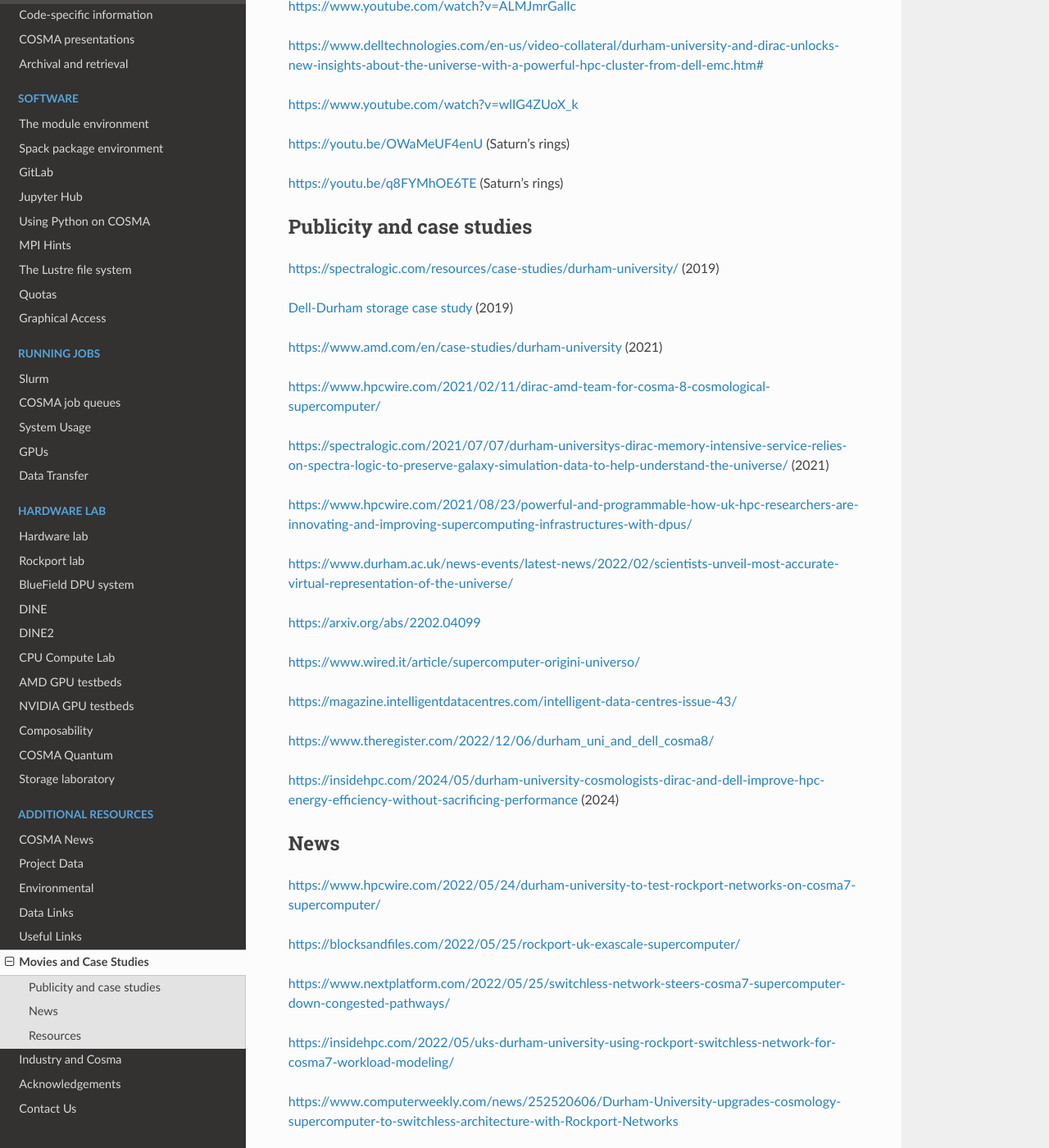
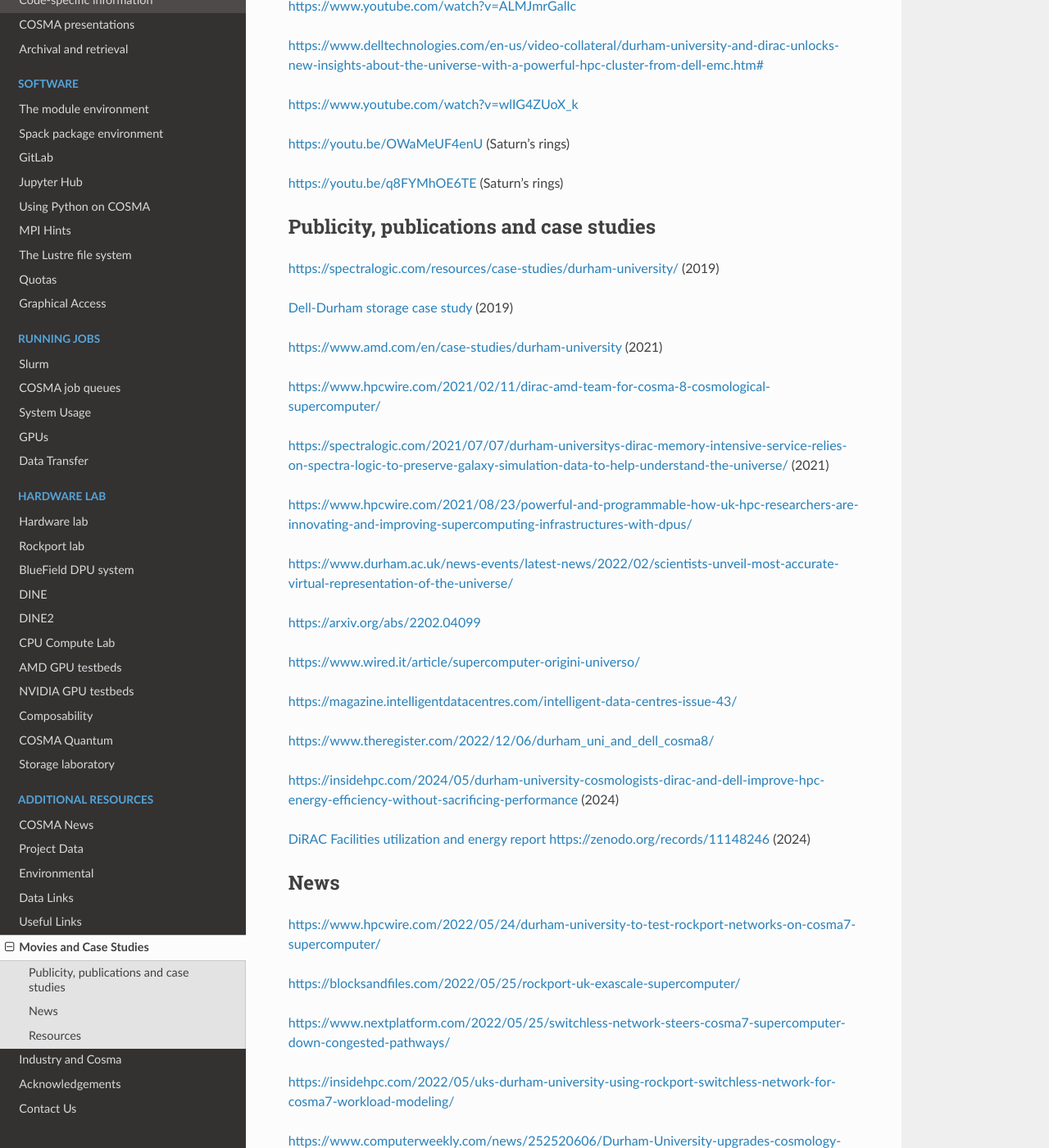
Before and after one commit to agb32/cosmadoc, a Sphinx documentation site: the page built from docs/source/movies.md, in a window 1280 px wide and 1400 px high, scrolled down 356 px. Shown: the whole window at 82% size. Built offline with Sphinx 7.4.7 and the Read the Docs theme 2.0.0, drawn with Linux system fonts in a browser that asks for light colours.

Commit message:
added dfed report

```diff
--- a/docs/source/movies.md
+++ b/docs/source/movies.md
@@ -16,7 +16,7 @@ Movies related to COSMA and the work of the ICC
 
 [https://youtu.be/q8FYMhOE6TE](https://youtu.be/q8FYMhOE6TE) (Saturn's rings)
 
-## Publicity and case studies
+## Publicity, publications and case studies
 
 [https://spectralogic.com/resources/case-studies/durham-university/](https://spectralogic.com/resources/case-studies/durham-university/) (2019)
 
@@ -42,7 +42,7 @@ Movies related to COSMA and the work of the ICC
 
 [https://insidehpc.com/2024/05/durham-university-cosmologists-dirac-and-dell-improve-hpc-energy-efficiency-without-sacrificing-performance](https://insidehpc.com/2024/05/durham-university-cosmologists-dirac-and-dell-improve-hpc-energy-efficiency-without-sacrificing-performance) (2024)
 
-
+[DiRAC Facilities utilization and energy report https://zenodo.org/records/11148246](https://zenodo.org/records/11148246) (2024)
 
 ## News
 
```
